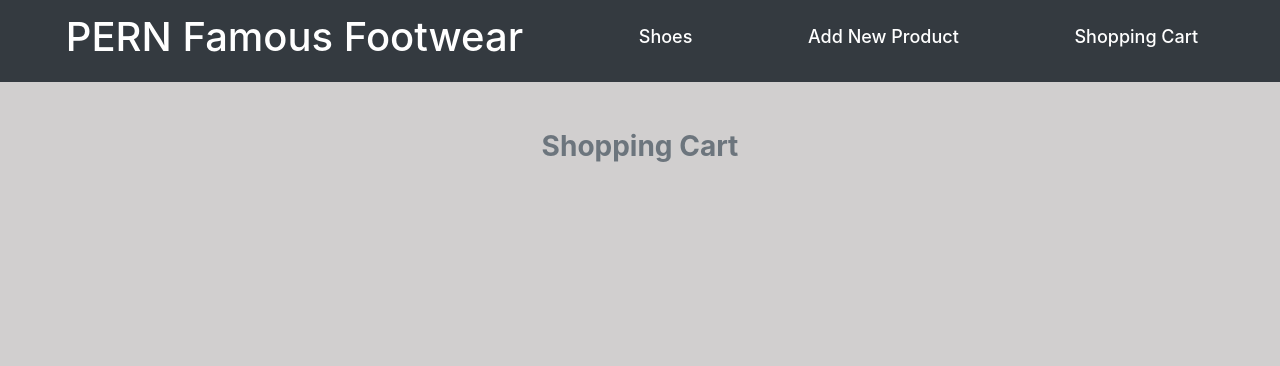
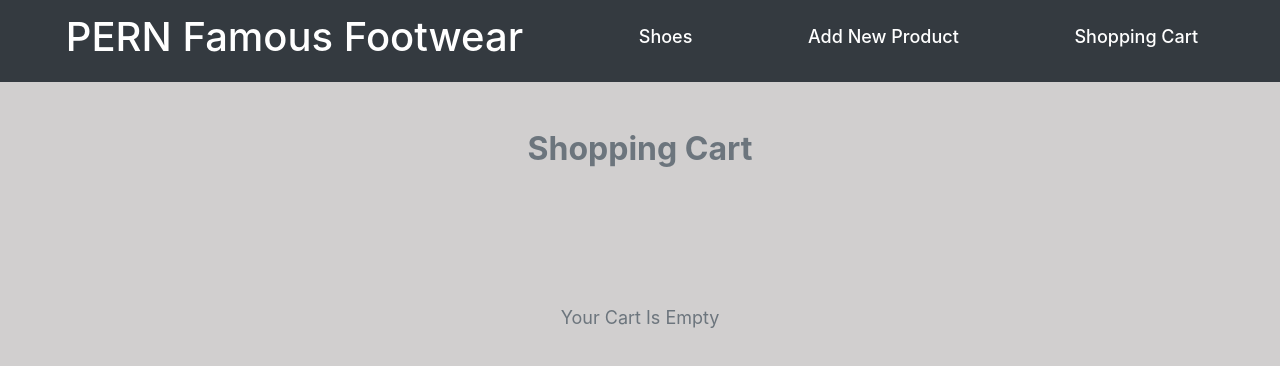
Before and after one commit to durdonadjalilova/PERN-Store, a React (Create React App) app in the folder front-end/: page /shoes/cart in a window 1280 px wide. Shown: the top 366 px of the page. Built offline with nearby package versions, Linux system fonts and the light colour scheme.

Commit message:
cancel button in newform, fix decimals, add text to empty cart

```diff
--- a/front-end/src/App.css
+++ b/front-end/src/App.css
@@ -188,3 +188,9 @@ margin-top: 10%;
   width: 15vw;
   height: auto;
 }
+
+#emptyCart {
+  font-size: large;
+  text-align: center;
+  padding: 10%;
+}
--- a/front-end/src/App.js
+++ b/front-end/src/App.js
@@ -23,7 +23,10 @@ function App() {
   let history = useHistory();
 
   const [cart, setCart] = useState([]);
+  const [inCart, setInCart] = useState(false)
+
   const addToCart = (shoes) => {
+    setInCart(true)
     setCart([...cart, shoes]);
     history.push(`/shoes/cart`);
   };
@@ -32,6 +35,11 @@ function App() {
     try {
       await axios.delete(`${API}/shoes/${id}`);
       const filterArr = cart.filter((item) => item.id !== Number(id));
+      if(filterArr.length===0) {
+        setInCart(false)
+      } else {
+        setInCart(true)
+      }
       setCart(filterArr);
       console.log(filterArr);
     } catch (err) {
@@ -39,9 +47,15 @@ function App() {
     }
   };
 
-  const removeShoes = (shoes) => {
-    const filterArr = cart.filter((item) => item.id !== shoes.id);
+  const removeShoes = async (shoes) => {
+    const filterArr = await cart.filter((item) => item.id !== shoes.id);
+    if(filterArr.length===0) {
+      setInCart(false)
+    } else {
+      setInCart(true)
+    }
     setCart(filterArr);
+
   };
 
   return (
@@ -59,7 +73,7 @@ function App() {
             <New />
           </Route>
           <Route exact path="/shoes/cart">
-            <ShowCart cart={cart} removeShoes={removeShoes} />
+            <ShowCart cart={cart} removeShoes={removeShoes} inCart={inCart} />
           </Route>
           <Route exact path="/shoes/:id">
             <Show cart={cart} addToCart={addToCart} deleteShoe={deleteShoe} />
--- a/front-end/src/Components/ShoeEditForm.js
+++ b/front-end/src/Components/ShoeEditForm.js
@@ -48,7 +48,7 @@ export default function ShoeEditForm() {
     updateShoe(shoe, id);
   };
 
-  const { brand, name, image_url, price, size, gender } = shoe;
+  let { brand, name, image_url, price, size, gender } = shoe;
 
   return (
     <div>
@@ -88,7 +88,7 @@ export default function ShoeEditForm() {
           value={image_url}
           onChange={handleChange}
           placeholder="Enter a URL"
-        ></input>
+        />
         <label htmlFor="size" className="text-secondary">
           Size:
         </label>
@@ -96,6 +96,7 @@ export default function ShoeEditForm() {
           id="size"
           type="number"
           value={size}
+          step="0.1"
           min="6"
           onChange={handleChange}
           required
@@ -107,6 +108,7 @@ export default function ShoeEditForm() {
           id="price"
           type="number"
           value={price}
+          step="0.11"
           min="1"
           onChange={handleChange}
           required
--- a/front-end/src/Components/ShoeNewForm.js
+++ b/front-end/src/Components/ShoeNewForm.js
@@ -1,6 +1,6 @@
 import axios from "axios";
 import { useState } from "react";
-import { useHistory } from "react-router-dom";
+import { useHistory, Link } from "react-router-dom";
 import { apiURL } from "../util/apiURL";
 
 const API = apiURL();
@@ -83,6 +83,7 @@ export default function ShoeNewForm() {
           id="size"
           type="number"
           value={size}
+          step="0.1"
           min="6"
           onChange={handleChange}
           required
@@ -94,6 +95,7 @@ export default function ShoeNewForm() {
           id="price"
           type="number"
           value={price}
+          step="0.11"
           min="1"
           onChange={handleChange}
           required
@@ -109,9 +111,14 @@ export default function ShoeNewForm() {
           onChange={handleChange}
           required
         />
-        <button type="submit" className="mt-5 bg-dark text-white">
-          Submit
-        </button>
+        <div className="mr-4 mt-3 d-flex justify-content-center mb-2 flex-row">
+          <button type="submit" className="mx-4 bg-dark text-white">
+            Submit
+          </button>
+          <Link to={`/shoes`}>
+            <button className="bg-dark text-white">Cancel</button>
+          </Link>
+        </div>
       </form>
     </div>
   );
--- a/front-end/src/Components/Shoes.js
+++ b/front-end/src/Components/Shoes.js
@@ -44,7 +44,7 @@ const Shoes = () => {
       } else if (sortProperty === "size" || sortProperty === "price") {
         return a[sortProperty] - b[sortProperty];
       } else {
-        return null
+        return null;
       }
     });
     setShoes(sorted);
@@ -73,7 +73,7 @@ const Shoes = () => {
           </option>
         </select>
       </div>
-      <ul  id="ul">
+      <ul id="ul">
         {shoes.map((shoe) => {
           const { brand, name, image_url, price, size, gender, id } = shoe;
           return (
--- a/front-end/src/Components/ShoppingCart.js
+++ b/front-end/src/Components/ShoppingCart.js
@@ -1,16 +1,18 @@
 import React from "react";
+import stockImage from "../photos/IMG_5270.png";
 
-function ShoppingCart({ cart, removeShoes }) {
-  return (
-    <div>
-      <h3 id="cart" className="text-secondary mt-5">
-        Shopping Cart
-      </h3>
+function ShoppingCart({ cart, removeShoes, inCart }) {
+  let text;
+  if (inCart) {
+    text = (
       <ul className="d-flex justify-content-center align-items-center mb-2 flex-column">
         {cart.map((shoes) => {
           return (
             <li key={shoes.id} className="mt-5 shoppingCart text-secondary">
-              <img src={shoes.image_url} alt="shoes" />
+              <img
+                src={shoes.image_url ? shoes.image_url : stockImage}
+                alt="shoes"
+              />
               {shoes.brand}
               &nbsp; &nbsp;
               {shoes.name}
@@ -23,9 +25,22 @@ function ShoppingCart({ cart, removeShoes }) {
               </button>
             </li>
           );
-
         })}
       </ul>
+    );
+  } else {
+    text = (
+      <p id="emptyCart" className="mt-2 text-secondary text-align-center">
+        Your Cart Is Empty
+      </p>
+    );
+  }
+  return (
+    <div>
+      <h2 id="cart" className="text-secondary mt-5">
+        Shopping Cart
+      </h2>
+      {text}
     </div>
   );
 }
--- a/front-end/src/Pages/ShowCart.js
+++ b/front-end/src/Pages/ShowCart.js
@@ -1,9 +1,9 @@
 import ShoppingCart from "../Components/ShoppingCart";
 
-function ShowCart({cart, removeShoes}) {
+function ShowCart({cart, removeShoes, inCart}) {
   return (
     <div>
-      <ShoppingCart cart={cart} removeShoes={removeShoes}/>
+      <ShoppingCart cart={cart} removeShoes={removeShoes} inCart={inCart} />
     </div>
   );
 }
```
Also changed, not shown: front-end/src/Pages/Home.js (indentation only). Lines whose indentation alone changed are shown as unchanged.
